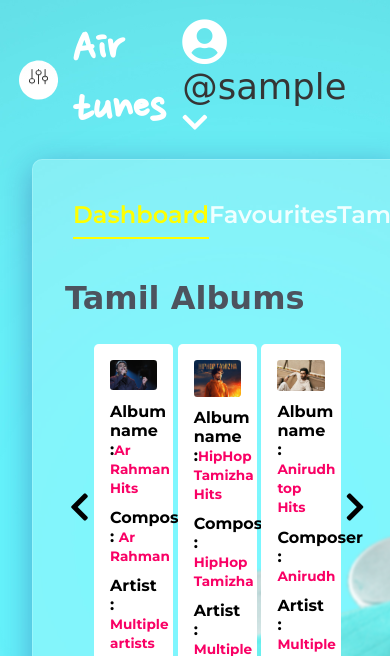
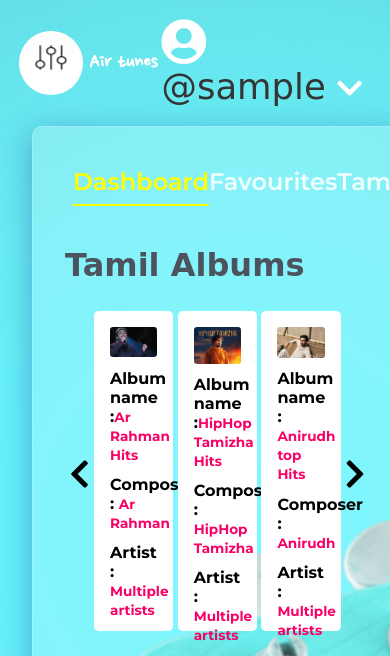
Before and after one commit to jitiendran/Air-tune, a PHP site: page /assets/users/user.php in a window 390 px wide; the page is wider, and only the part inside the window is pictured. Shown: the top 656 px of that part. Run offline with PHP 8.4, Linux system fonts and the light colour scheme; the visitor is signed in with stand-in values (Sample User, id 1); some libraries are stand-ins or nearby versions; some web fonts are replaced.

Commit message:
Starting Responsive

```diff
--- a/assets/users/user.css
+++ b/assets/users/user.css
@@ -173,8 +173,8 @@ main{
     width: 80%;
     height: 15em;
     padding: 1em;
+    position: relative;
     margin-bottom: 3em;
-    position: sticky;
     margin-left: 8em;
     background: rgba( 255, 255, 255, 0.85 );
     box-shadow: 0 8px 32px 0 rgba( 31, 38, 135, 0.37 );
@@ -278,3 +278,19 @@ path{
     outline: none;
     cursor: pointer;
 }
+/* Responsive design */
+@media (max-width: 400px){
+    body{
+        width: 100%;
+    }
+    .admin-title{
+        width: 49%;
+    }
+    .admin-title svg{
+        width: 4em;
+        height: 4em;
+    }
+    .admin-title h1{
+        font-size: 1.3em;
+    }
+}
```
